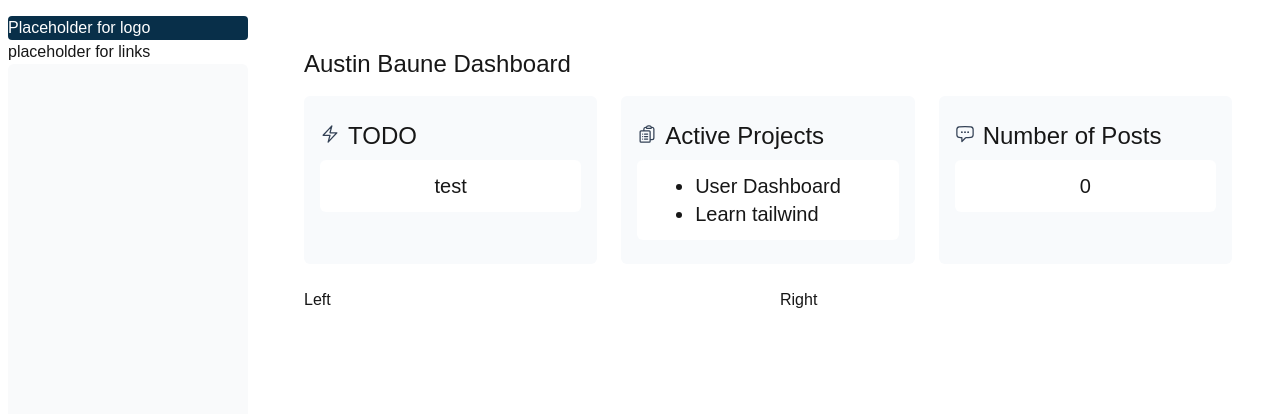
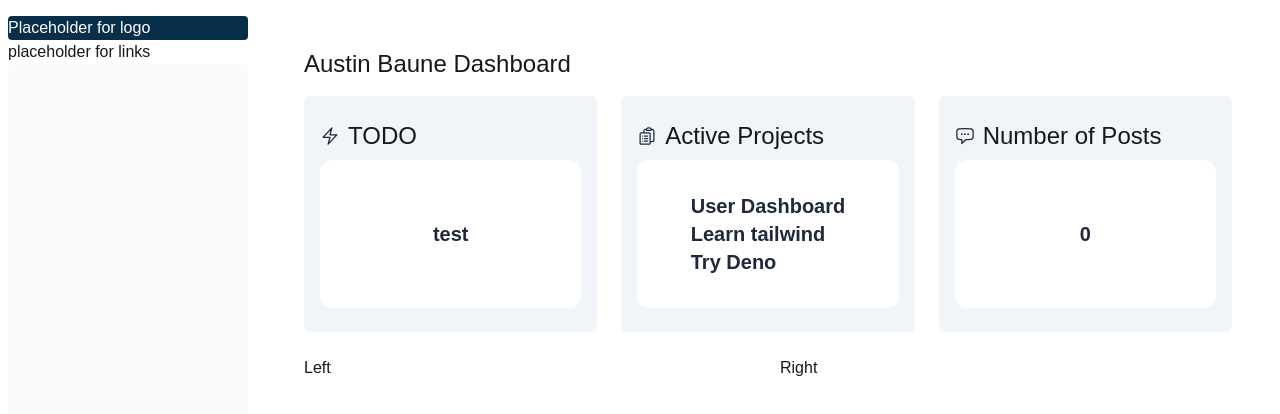
Before and after one commit to bauneAustin/user-profile, a Next.js app: page /dashboard in a window 1280 px wide. Shown: the top 414 px of the page. Built offline with nearby package versions, Linux system fonts and the light colour scheme.

Commit message:
styling updates

```diff
--- a/app/dashboard/(overview)/page.tsx
+++ b/app/dashboard/(overview)/page.tsx
@@ -1,12 +1,15 @@
 import Cards from "@/app/ui/dashboard/cards";
 
 // TODO: Probably move these to separate file or db
-const currentProjects = <ul className="list-disc">
+const currentProjects = <ul>
     <li>
         User Dashboard
     </li>
     <li>
         Learn tailwind
+    </li>
+    <li>
+        Try Deno
     </li>
 </ul>;
 
--- a/app/ui/dashboard/card.tsx
+++ b/app/ui/dashboard/card.tsx
@@ -17,12 +17,12 @@ export default function Card(props: {card: CardDetails}) {
     const {card} = props;
     const Icon = IconMap[card.icon]
     return (
-        <div className="flex h-full w-full flex-row min-h-10">
-            <div className="h-auto w-full grow rounded-md bg-slate-50 md:block px-6 py-6 md:px-4">
-                <span className="flex w-full h-auto justify-start mb-2 text-2xl">
-                    {<Icon className="relative top-1 h-5 w-5 text-slate-700 mr-2" />}{card.header}
-                </span>
-                <div className="flex w-full bg-white rounded-md px-3 py-3 md:px-2 justify-center text-xl">
+        <div className="flex h-full w-full flex-row">
+            <div className="flex flex-col h-full w-full grow rounded-md bg-slate-100 px-6 py-6 md:px-4">
+                <div className="flex w-full h-auto justify-start mb-2 text-2xl">
+                    {<Icon className="relative top-1.5 h-5 w-5 mr-2 text-slate-800" />}{card.header}
+                </div>
+                <div className="flex h-full truncate rounded-xl bg-white px-4 py-8 align-middle items-center justify-center text-xl font-semibold text-slate-800">
                     {card.description}
                 </div>
             </div>
```
